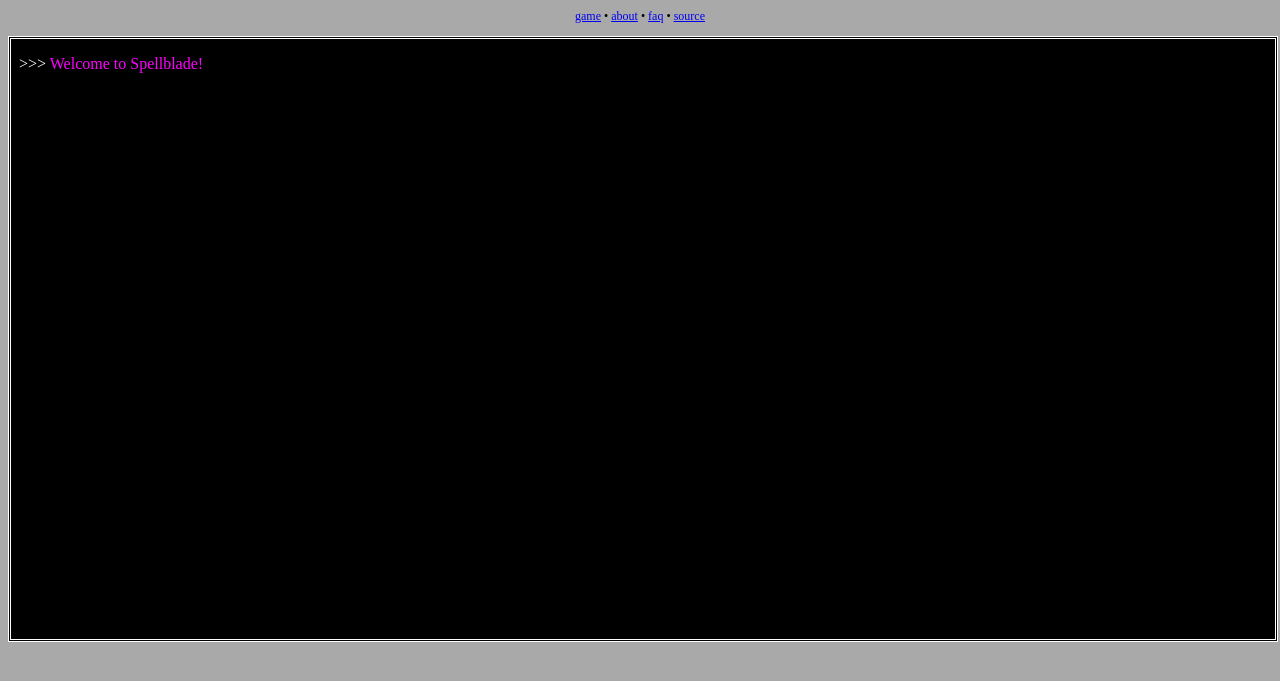
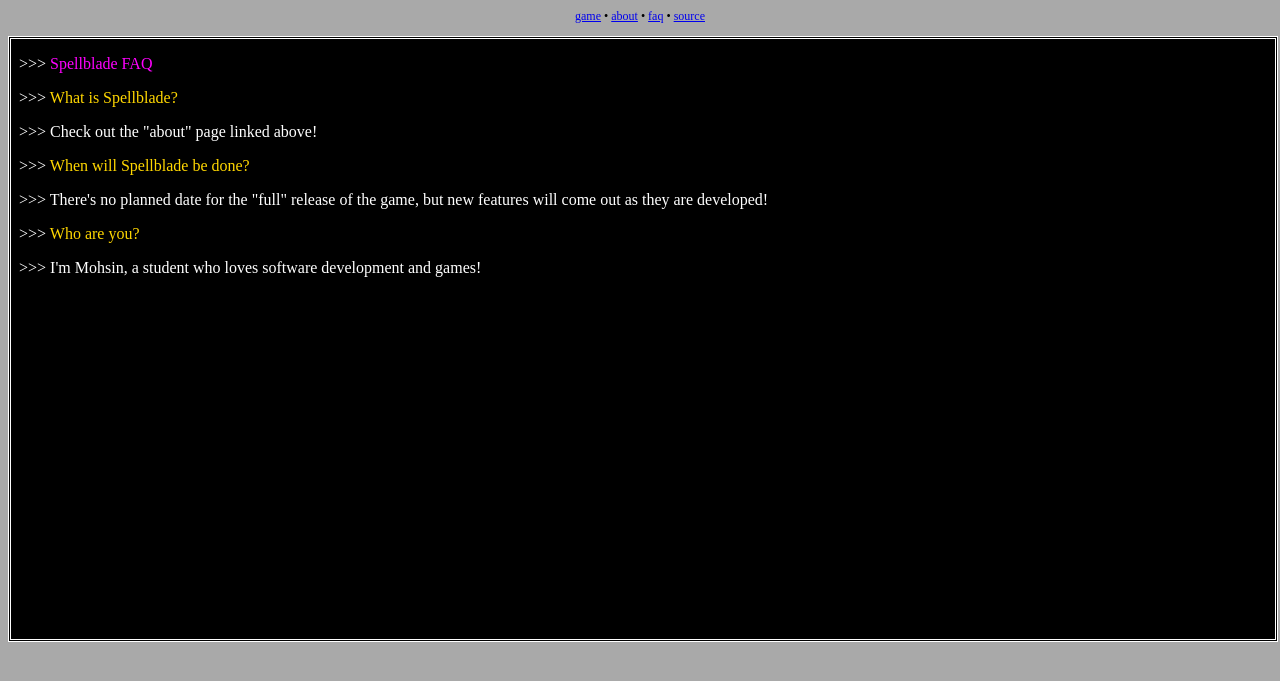
Before and after one commit to mohsr/spellblade, a plain HTML site: page client/faq.html in a window 1280 px wide. Shown: the part 53-734 px from the top of the page. Drawn offline with Linux system fonts and the light colour scheme.

Commit message:
filled in faq page

```diff
--- a/client/faq.html
+++ b/client/faq.html
@@ -16,7 +16,40 @@
         <div id="console">
             <div id="textbox">
                 <p class="wholeresponse">&nbsp;&nbsp;>>>
-                    <span class="response purple">Welcome to Spellblade!</span>
+                    <span class="response purple">Spellblade FAQ</span>
+                </p>
+                <p class="wholeresponse">&nbsp;&nbsp;>>>
+                    <span class="response gold">
+                    What is Spellblade?
+                    </span>
+                </p>
+                <p class="wholeresponse">&nbsp;&nbsp;>>>
+                    <span class="response white">
+                    Check out the "about" page linked above!
+                    </span>
+                </p>
+                <p class="wholeresponse">&nbsp;&nbsp;>>>
+                    <span class="response gold">
+                    When will Spellblade be done?
+                    </span>
+                </p>
+                <p class="wholeresponse">&nbsp;&nbsp;>>>
+                    <span class="response white">
+                    There's no planned date for the "full" release of the
+                    game, but new features will come out as they are
+                    developed!
+                    </span>
+                </p>
+                <p class="wholeresponse">&nbsp;&nbsp;>>>
+                    <span class="response gold">
+                    Who are you?
+                    </span>
+                </p>
+                <p class="wholeresponse">&nbsp;&nbsp;>>>
+                    <span class="response white">
+                    I'm Mohsin, a student who loves software development and
+                    games!
+                    </span>
                 </p>
             </div>
         </div>
```
